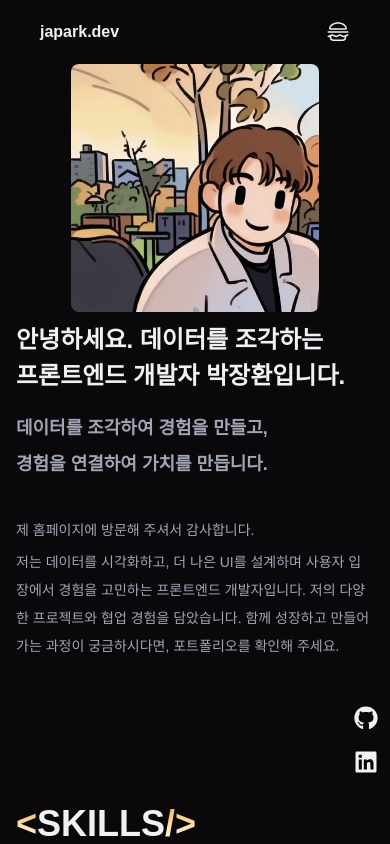
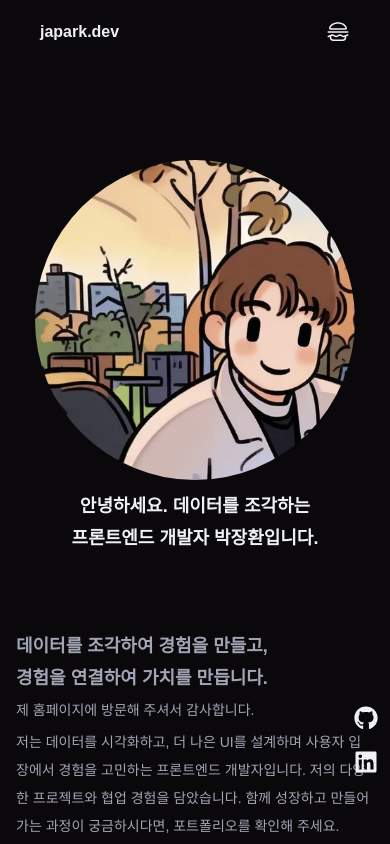
Before and after one commit to JangHwanPark/JangHwan-Portfolio, a React (Vite) app: page /skills in a window 390 px wide. Shown: the top 844 px of the page. Built offline with nearby package versions, Linux system fonts and the light colour scheme; a web font is replaced by a local one.

Commit message:
:art: chore - About 컴포넌트 반응형 작업 (md: 640px)

```diff
--- a/src/components/Avatar/Avatar.tsx
+++ b/src/components/Avatar/Avatar.tsx
@@ -5,13 +5,13 @@ import clsx from "clsx";
 const Avatar = () => {
   const imgRef = useRef<HTMLImageElement | null>(null);
   const imgSize = clsx(
-    'rounded-lg',
-    'lg:w-[410px] xl:w-[410px]',
+    'rounded-full lg:rounded-lg',
+    'w-80 h-80 lg:w-[410px] xl:w-[410px]',
     'lg:h-[410px] xl:h-[450px]' ,);
   return (
     <div className={`relative lg:-top-2 ${imgSize}`}>
-      <div className={`${imgSize} bg-c-yellow absolute top-5 left-5`}></div>
-      <img ref={imgRef} src={profileImg} alt="Profile" className={`w-62 h-62 ${imgSize} object-cover rounded-full lg:rounded-lg relative z-10`}/>
+      <div className={`hidden lg:block ${imgSize} bg-c-yellow absolute top-5 left-5`}></div>
+      <img ref={imgRef} src={profileImg} alt="Profile" className={`${imgSize} object-cover relative z-10`}/>
     </div>
   );
 };
--- a/src/layout/Navigation/Navigation.tsx
+++ b/src/layout/Navigation/Navigation.tsx
@@ -68,7 +68,7 @@ const Navigation = ({
   }
 
   return (
-    <nav className='w-fit md:w-full max-w-xs lg:max-w-md xl:max-w-xl'>
+    <nav className='w-fit lg:w-full max-w-xs lg:max-w-md xl:max-w-xl'>
       {/* PC / Tablet */}
       <ul className='hidden lg:flex gap-3 xl:gap-5 flex-row justify-between'>
         {items.map((item, index) => (
--- a/src/pages/About.tsx
+++ b/src/pages/About.tsx
@@ -19,15 +19,18 @@ const About = () => {
     'md:relative md:z-20 xs:text-sm sm:text-base lg:text-lg xl:text-xl font-normal text-t-sub')
 
   return (
-    <section ref={sections.about} id='about' className='py-16 lg:py-0 w-full px-4 sm:px-8 sm:max-w-3xl md:max-w-6xl xl:max-w-7xl mx-auto flex flex-col-reverse items-center justify-center gap-3 lg:gap-5 xl:gap-10 lg:flex-row lg:mb-10 xl:mb-0 lg:min-h-[500px]'>
+    <section ref={sections.about} id='about' className='mt-24 lg:mt-0 py-16 lg:py-0 w-full px-4 sm:px-8 sm:max-w-3xl md:max-w-6xl xl:max-w-7xl mx-auto flex flex-col-reverse items-center justify-center gap-3 lg:gap-5 xl:gap-10 lg:flex-row lg:mb-10 xl:mb-0 lg:min-h-[500px]'>
       {/* intro */}
-      <article className='relative flex flex-col items-center justify-center gap-2'>
-        <h2 ref={titleRef} className="w-full mb-3 text-lg sm:text-xl md:text-2xl lg:text-3xl xl:text-5xl leading-8 md:leading-12 font-bold relative z-12">
+      <article className='relative flex flex-col items-center justify-center md:gap-5 lg:gap-2'>
+        <h2 ref={titleRef} className="w-full lg:mb-3 leading-8 lg:leading-12 font-bold relative z-12 text-center lg:text-left">
           {titleTexts.map((text, index) => (
             <p key={index} className={clsx(
-              'lg:text-2xl xl:text-3xl',
-              index < 2 ? 'text-2xl text-t-primary' : 'lg:text-3xl xl:text-5xl text-t-sub',
-              index % 2 === 0 ? "mb-1" : "mb-5"
+              'text-lg sm:text-xl',
+              index < 2
+                ? 'md:text-2xl xl:text-3xl text-t-primary'
+                : 'md:text-3xl xl:text-5xl text-t-sub text-left',
+              index % 2 === 0 ? "mb-1" : "mb-2 lg:mb-5",
+              index === 2 && 'mt-20 lg:mt-0',
             )}>{text}</p>
           ))}
         </h2>
```
